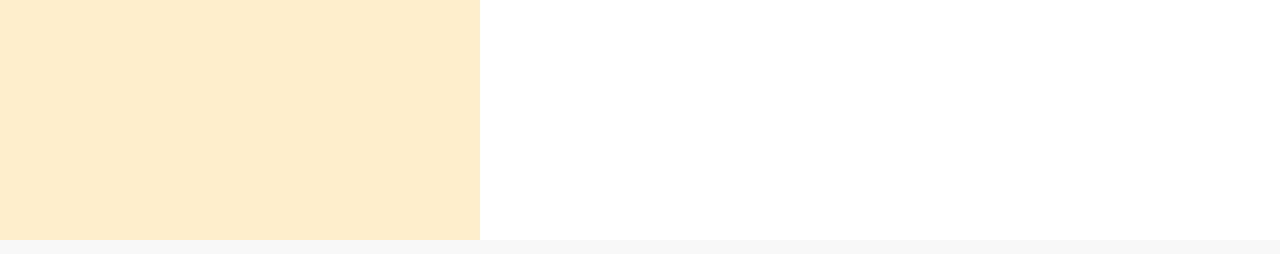
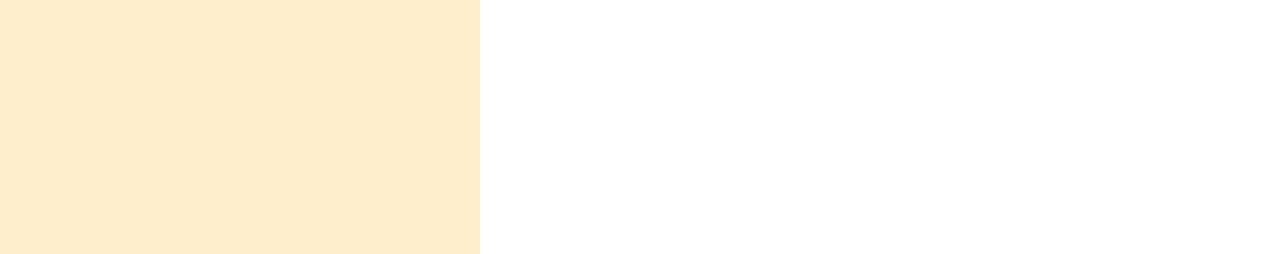
Before and after one commit to adnan25042001/air-garage, a plain HTML site: page login.html in a window 1280 px wide. Shown: the part 546-800 px from the top of the page. Drawn offline with Linux system fonts and the light colour scheme.

Commit message:
changed extra section

```diff
--- a/CSS/loginAndSignup.css
+++ b/CSS/loginAndSignup.css
@@ -84,11 +84,7 @@ input[type="submit"] {
     margin-bottom: 20px;
 }
 #extra {
-    position: fixed;
-    bottom: 0px;
-    width: 100%;
-    height: 14px;
-    background-color: rgb(248, 248, 248);
+    width: 0px;
 }
 
 /* ************************************************ Media query section ***************************************** */
```
